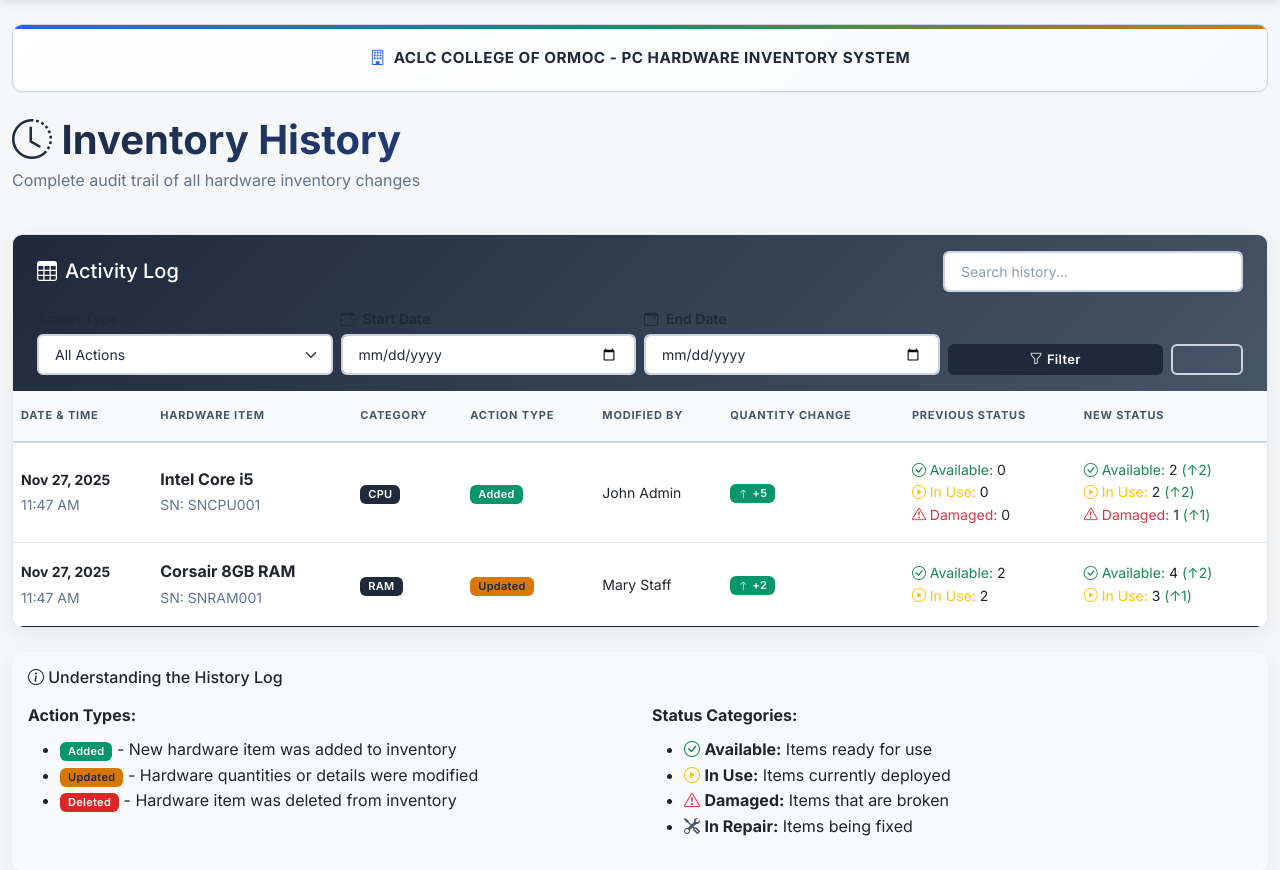
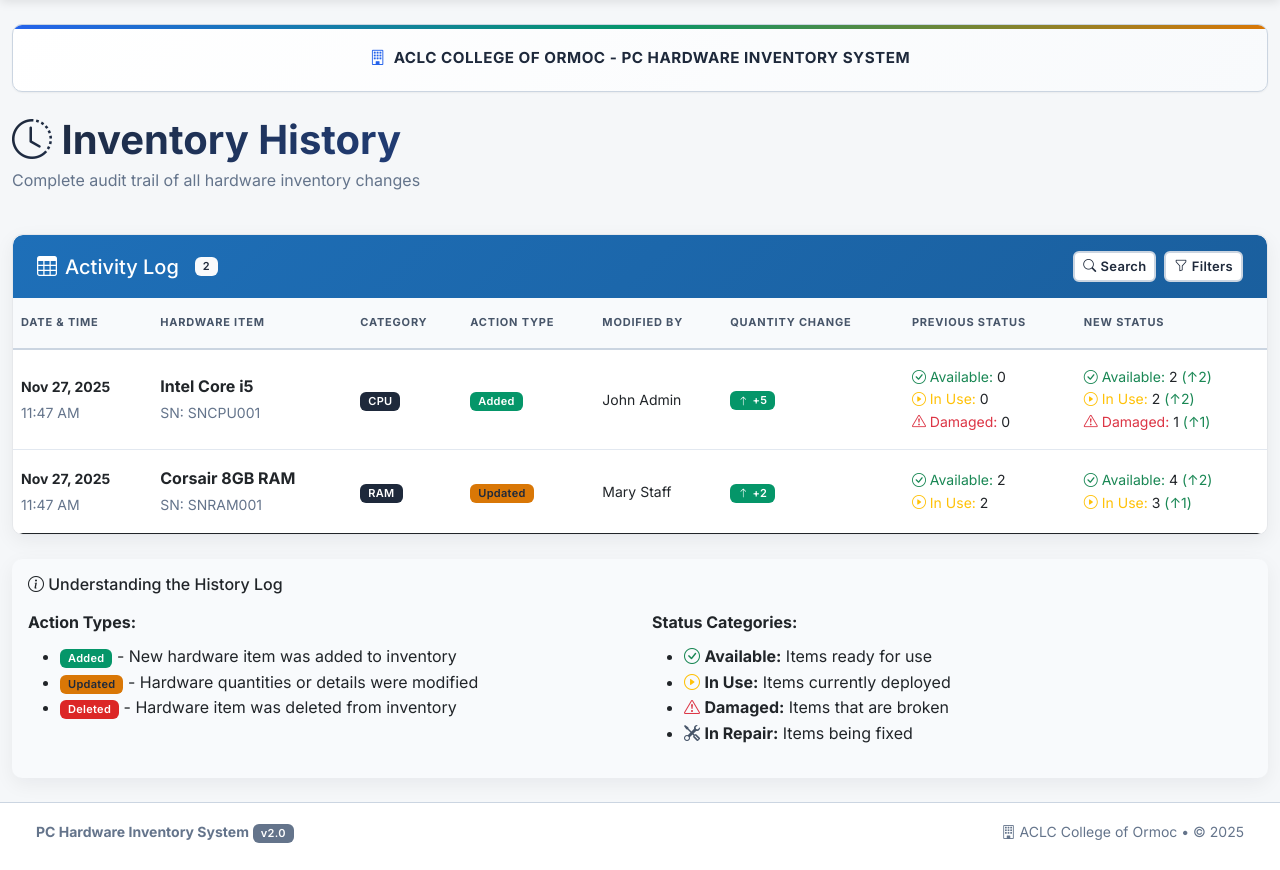
Before and after one commit to Katsura34/PC_hardware_inventory, a PHP site: page /pages/history.php in a window 1280 px wide. Shown: the part 72-942 px from the top of the page. After the commit the page ends 915 px from the top, so only its background shows below. Run offline with PHP 8.4, Linux system fonts and the light colour scheme; the visitor is signed in with stand-in values (Sample User, id 1); data comes from the database, SQL or seed files in the repository.

Commit message:
Update history page with consistent UI styling (hidden search bar, dark header)
Co-authored-by: Katsura34 <157209871+Katsura34@users.noreply.github.com>

```diff
--- a/pages/history.php
+++ b/pages/history.php
@@ -83,16 +83,53 @@ include '../includes/header.php';
 
 <!-- History Table -->
 <div class="card table-card">
-    <div class="card-header">
-        <div class="d-flex flex-column flex-md-row justify-content-between align-items-start align-items-md-center mb-3">
-            <h5 class="mb-2 mb-md-0"><i class="bi bi-table"></i> Activity Log</h5>
-            <input type="text" id="searchInput" class="form-control form-control-sm w-100" style="max-width: 300px;"
-                   placeholder="Search history..." onkeyup="searchTable('searchInput', 'historyTable')">
+    <div class="card-header card-header-primary">
+        <div class="d-flex flex-column flex-md-row justify-content-between align-items-start align-items-md-center gap-2">
+            <h5 class="mb-0 d-flex align-items-center gap-2">
+                <i class="bi bi-table" aria-hidden="true"></i> Activity Log
+                <span class="badge bg-light text-primary ms-2"><?php echo count($history); ?></span>
+            </h5>
+            <div class="d-flex gap-2 align-items-center">
+                <!-- Toggle Search Button -->
+                <button class="btn btn-sm btn-light" type="button" id="toggleSearchBtn"
+                        aria-expanded="false" aria-controls="searchFilterPanel"
+                        onclick="toggleHistorySearch()">
+                    <i class="bi bi-search" aria-hidden="true"></i>
+                    <span class="d-none d-sm-inline">Search</span>
+                </button>
+                <!-- Filter Dropdown -->
+                <button class="btn btn-sm <?php echo (!empty($action_filter) || !empty($date_from) || !empty($date_to)) ? 'btn-warning' : 'btn-light'; ?>"
+                        type="button" data-bs-toggle="collapse" data-bs-target="#filterCollapse"
+                        aria-expanded="false" aria-controls="filterCollapse">
+                    <i class="bi bi-funnel<?php echo (!empty($action_filter) || !empty($date_from) || !empty($date_to)) ? '-fill' : ''; ?>"></i>
+                    <span class="d-none d-sm-inline"> Filters</span>
+                    <?php if (!empty($action_filter) || !empty($date_from) || !empty($date_to)): ?>
+                    <span class="badge bg-dark text-white ms-1"><?php echo count(array_filter([!empty($action_filter), !empty($date_from), !empty($date_to)])); ?></span>
+                    <?php endif; ?>
+                </button>
+            </div>
         </div>
-        <!-- Filters -->
+        <!-- Collapsible Search Panel -->
+        <div class="search-filter-panel collapse mt-3" id="searchFilterPanel">
+            <div class="search-box">
+                <i class="bi bi-search search-icon" aria-hidden="true"></i>
+                <input type="text" id="searchInput" class="form-control"
+                       placeholder="Search history by hardware name, category, user..."
+                       aria-label="Search history"
+                       onkeyup="searchTable('searchInput', 'historyTable')">
+                <button class="btn btn-sm btn-outline-secondary position-absolute end-0 me-2"
+                        type="button" onclick="clearHistorySearch()"
+                        style="top: 50%; transform: translateY(-50%);"
+                        aria-label="Clear search">
+                    <i class="bi bi-x-lg" aria-hidden="true"></i>
+                </button>
+            </div>
+        </div>
+        <!-- Collapsible Filters Panel -->
+        <div class="collapse mt-3" id="filterCollapse">
         <form method="GET" class="row g-2 align-items-end">
             <div class="col-md-3 col-sm-6">
-                <label for="action" class="form-label small mb-1">Action Type</label>
+                <label for="action" class="form-label small mb-1 text-white-50">Action Type</label>
                 <select class="form-select form-select-sm" id="action" name="action">
                     <option value="">All Actions</option>
                     <option value="Added" <?php echo $action_filter === 'Added' ? 'selected' : ''; ?>>Added</option>
@@ -101,37 +138,46 @@ include '../includes/header.php';
                 </select>
             </div>
             <div class="col-md-3 col-sm-6">
-                <label for="date_from" class="form-label small mb-1"><i class="bi bi-calendar-event me-1"></i>Start Date</label>
+                <label for="date_from" class="form-label small mb-1 text-white-50"><i class="bi bi-calendar-event me-1"></i>Start Date</label>
                 <input type="date" class="form-control form-control-sm" id="date_from" name="date_from" value="<?php echo escapeOutput($date_from); ?>" title="Filter records from this date">
             </div>
             <div class="col-md-3 col-sm-6">
-                <label for="date_to" class="form-label small mb-1"><i class="bi bi-calendar-event me-1"></i>End Date</label>
+                <label for="date_to" class="form-label small mb-1 text-white-50"><i class="bi bi-calendar-event me-1"></i>End Date</label>
                 <input type="date" class="form-control form-control-sm" id="date_to" name="date_to" value="<?php echo escapeOutput($date_to); ?>" title="Filter records up to this date">
             </div>
             <div class="col-md-3 col-sm-6">
                 <div class="d-flex gap-2">
-                    <button type="submit" class="btn btn-primary btn-sm flex-grow-1">
-                        <i class="bi bi-funnel"></i> Filter
+                    <button type="submit" class="btn btn-light btn-sm flex-grow-1">
+                        <i class="bi bi-check-lg"></i> Apply
                     </button>
-                    <a href="<?php echo BASE_PATH; ?>pages/history.php" class="btn btn-outline-secondary btn-sm">
-                        <i class="bi bi-x-circle"></i> Clear
+                    <a href="<?php echo BASE_PATH; ?>pages/history.php" class="btn btn-outline-light btn-sm">
+                        <i class="bi bi-x-lg"></i> Clear
                     </a>
                 </div>
             </div>
         </form>
+        </div>
         <?php if (!empty($action_filter) || !empty($date_from) || !empty($date_to)): ?>
-        <div class="mt-2">
-            <small class="text-muted">
-                <i class="bi bi-funnel-fill"></i> Filters active:
-                <?php
-                $filters = [];
-                if (!empty($action_filter)) $filters[] = "Action: " . escapeOutput($action_filter);
-                if (!empty($date_from)) $filters[] = "From: " . escapeOutput($date_from);
-                if (!empty($date_to)) $filters[] = "To: " . escapeOutput($date_to);
-                echo implode(' | ', $filters);
-                ?>
-                (<?php echo count($history); ?> records)
-            </small>
+        <div class="filter-tags d-flex flex-wrap gap-2 align-items-center mt-3 pt-3" style="border-top: 1px solid rgba(255,255,255,0.2);">
+            <small class="text-white-50 me-1"><i class="bi bi-funnel-fill"></i> Active filters:</small>
+            <?php if (!empty($action_filter)): ?>
+            <span class="badge bg-light text-primary d-flex align-items-center gap-1">
+                Action: <?php echo escapeOutput($action_filter); ?>
+                <a href="?<?php echo http_build_query(array_filter(['date_from' => $date_from ?: null, 'date_to' => $date_to ?: null])); ?>" class="text-primary text-decoration-none ms-1" title="Remove filter">&times;</a>
+            </span>
+            <?php endif; ?>
+            <?php if (!empty($date_from)): ?>
+            <span class="badge bg-light text-primary d-flex align-items-center gap-1">
+                From: <?php echo escapeOutput($date_from); ?>
+                <a href="?<?php echo http_build_query(array_filter(['action' => $action_filter ?: null, 'date_to' => $date_to ?: null])); ?>" class="text-primary text-decoration-none ms-1" title="Remove filter">&times;</a>
+            </span>
+            <?php endif; ?>
+            <?php if (!empty($date_to)): ?>
+            <span class="badge bg-light text-primary d-flex align-items-center gap-1">
+                To: <?php echo escapeOutput($date_to); ?>
+                <a href="?<?php echo http_build_query(array_filter(['action' => $action_filter ?: null, 'date_from' => $date_from ?: null])); ?>" class="text-primary text-decoration-none ms-1" title="Remove filter">&times;</a>
+            </span>
+            <?php endif; ?>
         </div>
         <?php endif; ?>
     </div>
@@ -300,4 +346,61 @@ include '../includes/header.php';
     </div>
 </div>
 
+<script>
+// Toggle Search Filter Panel for History
+function toggleHistorySearch() {
+    var panel = document.getElementById('searchFilterPanel');
+    var btn = document.getElementById('toggleSearchBtn');
+    var isExpanded = panel.classList.contains('show');
+
+    if (isExpanded) {
+        panel.classList.remove('show');
+        btn.setAttribute('aria-expanded', 'false');
+        btn.innerHTML = '<i class="bi bi-search" aria-hidden="true"></i><span class="d-none d-sm-inline"> Search</span>';
+        // Clear search when hiding
+        clearHistorySearch();
+    } else {
+        panel.classList.add('show');
+        btn.setAttribute('aria-expanded', 'true');
+        btn.innerHTML = '<i class="bi bi-x-lg" aria-hidden="true"></i><span class="d-none d-sm-inline"> Close</span>';
+        // Focus on search input
+        setTimeout(function() {
+            document.getElementById('searchInput').focus();
+        }, 100);
+    }
+}
+
+// Clear Search Input for History
+function clearHistorySearch() {
+    var input = document.getElementById('searchInput');
+    if (input) {
+        input.value = '';
+        searchTable('searchInput', 'historyTable');
+    }
+}
+
+// Keyboard shortcut for search (/ key) - only add if not already added
+if (!window.historyPageKeyboardHandlerAdded) {
+    window.historyPageKeyboardHandlerAdded = true;
+    document.addEventListener('keydown', function(e) {
+        if (e.key === '/' && !e.target.matches('input, textarea, select')) {
+            e.preventDefault();
+            var panel = document.getElementById('searchFilterPanel');
+            if (panel && !panel.classList.contains('show')) {
+                toggleHistorySearch();
+            } else if (panel) {
+                document.getElementById('searchInput').focus();
+            }
+        }
+        // Escape to close search
+        if (e.key === 'Escape') {
+            var panel = document.getElementById('searchFilterPanel');
+            if (panel && panel.classList.contains('show')) {
+                toggleHistorySearch();
+            }
+        }
+    });
+}
+</script>
+
 <?php include '../includes/footer.php'; ?>
```
